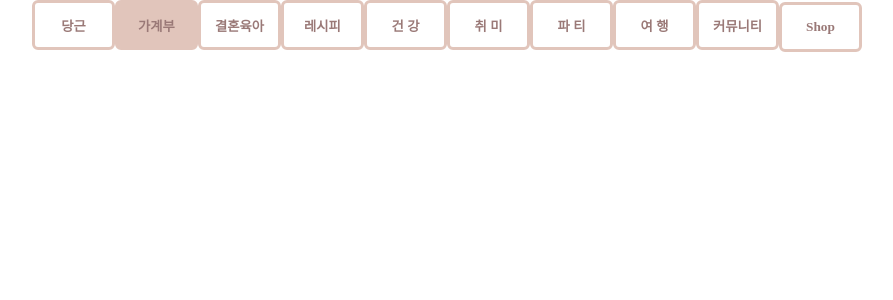
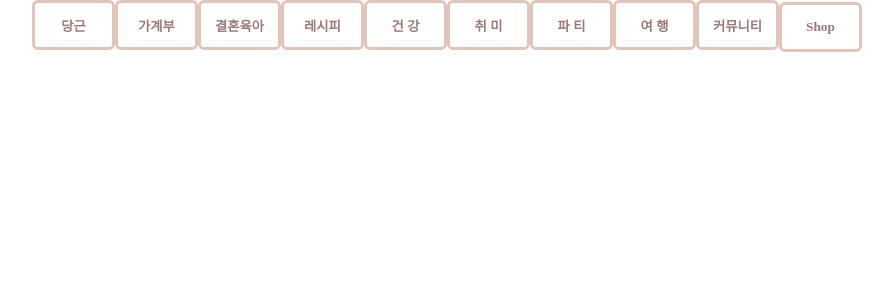
Before and after one commit to random-olive/House-Bunny, a React (Create React App) app: page / in a window 1280 px wide. Shown: the top 300 px of the page, without its empty margins (193-1086 px from the left). Built offline with nearby package versions, Linux system fonts and the light colour scheme; a web font is replaced by a local one.

Commit message:
fix: style file errors by recreating

```diff
--- a/package.json
+++ b/package.json
@@ -8,7 +8,6 @@
     "@testing-library/react": "^13.4.0",
     "@testing-library/user-event": "^13.5.0",
     "@types/jest": "^27.5.2",
-    "@types/node": "^16.18.11",
     "@types/react": "^18.0.26",
     "@types/react-dom": "^18.0.10",
     "craco-alias": "^3.0.1",
--- a/src/App.tsx
+++ b/src/App.tsx
@@ -3,14 +3,14 @@ import logo from 'images/logo.svg';
 import './App.css';
 import {} from 'firebase/firestore';
 
-import { Main, Selected } from 'components/buttons/MenuButton';
+import { Main } from 'components/buttons/MenuButtons';
 
 function App() {
   return (
     <>
       <div className='App'>
         <Main>당근</Main>
-        <Selected>가계부</Selected>
+        <Main>가계부</Main>
         <Main>결혼육아</Main>
         <Main>레시피</Main>
         <Main>건 강</Main>
--- a/src/components/buttons/menuButton.tsx
+++ b/src/components/buttons/MenuButtons.tsx
@@ -1,7 +1,7 @@
 import styled from 'styled-components';
 import ButtonSize from 'src/constants/size';
 
-const Base = styled.button`
+export const Base = styled.button`
   font-family: 'KyoboHand';
   border: 3px solid ${(props) => props.theme.color['--menu-selected']};
   font-weight: 700;
@@ -13,9 +13,10 @@ const Base = styled.button`
 export const Main = styled(Base)`
   background: ${(props) => props.theme.color['--white']};
   color: ${(props) => props.theme.color['--menu-text']};
+  &:hover {
+    background-color: ${(props) => props.theme.color['--menu-selected']};
+    color: ${(props) => props.theme.color['--text']};
+    font-size: 1.1rem;
+    cursor: pointer;
+  }
 `;
-
-export const Selected = styled(Base)`
-  background: ${(props) => props.theme.color['--menu-selected']};
-  color: ${(props) => props.theme.color['--menu-text']};
-`;
```
Also changed, not shown: tsconfig.json (line endings or trailing spaces), 1 other file (tests, documents, lock files or other folders).
